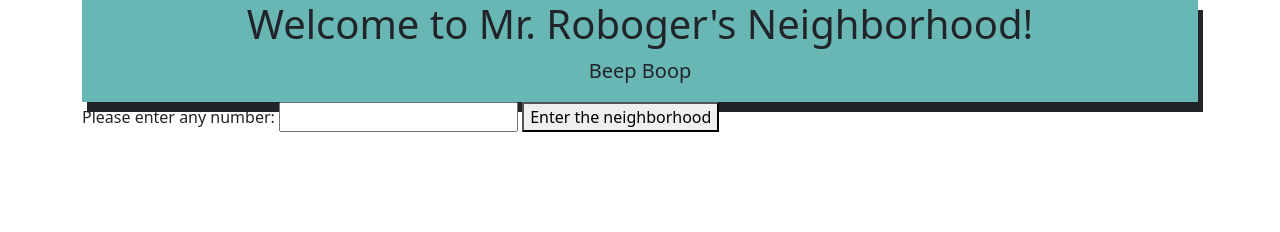
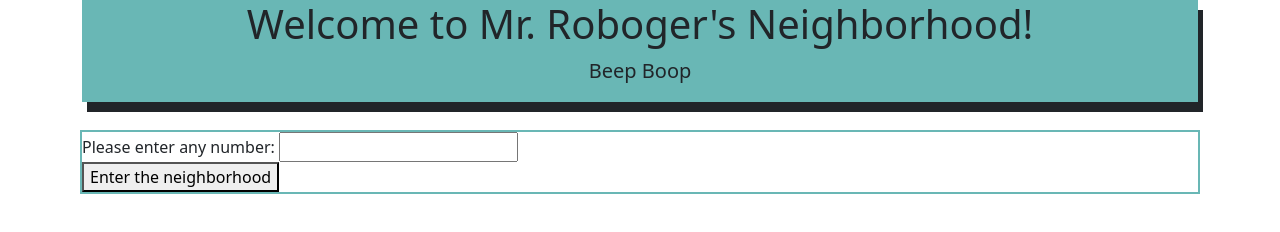
Before and after one commit to doctorcrawford/beep-boop, a plain HTML site: page index.html in a window 1280 px wide. Drawn offline with nearby package versions, Linux system fonts and the light colour scheme.

Commit message:
more styling

```diff
--- a/css/styles.css
+++ b/css/styles.css
@@ -15,3 +15,17 @@ body {
   background-color: rgba(33, 148, 146, 0.673);
   box-shadow: 5px 10px;
 }
+body{
+}
+
+form {
+  margin-top: 30px;
+  width: auto;
+  content: auto;
+  outline: 2px solid rgba(33, 148, 146, 0.673)
+
+}
+
+button {
+  text-align: center;
+}
```
Also changed, not shown: index.html (+1 -0 lines).
